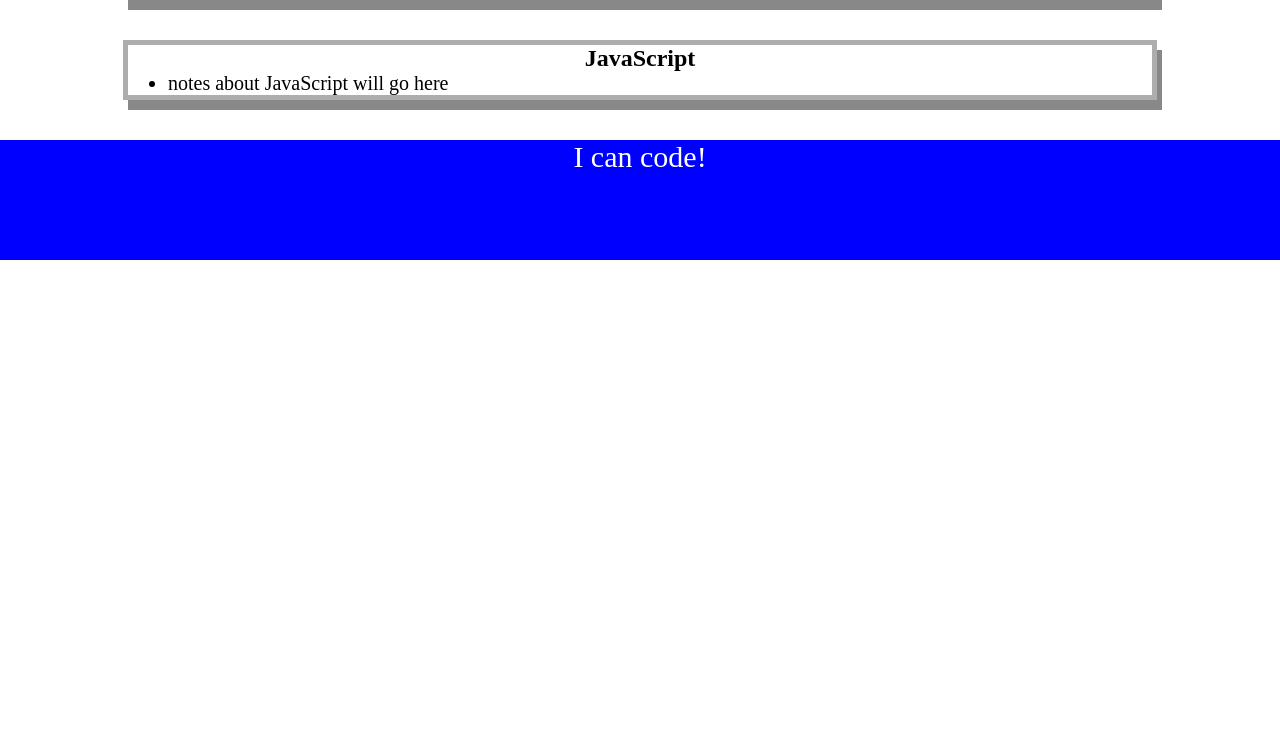
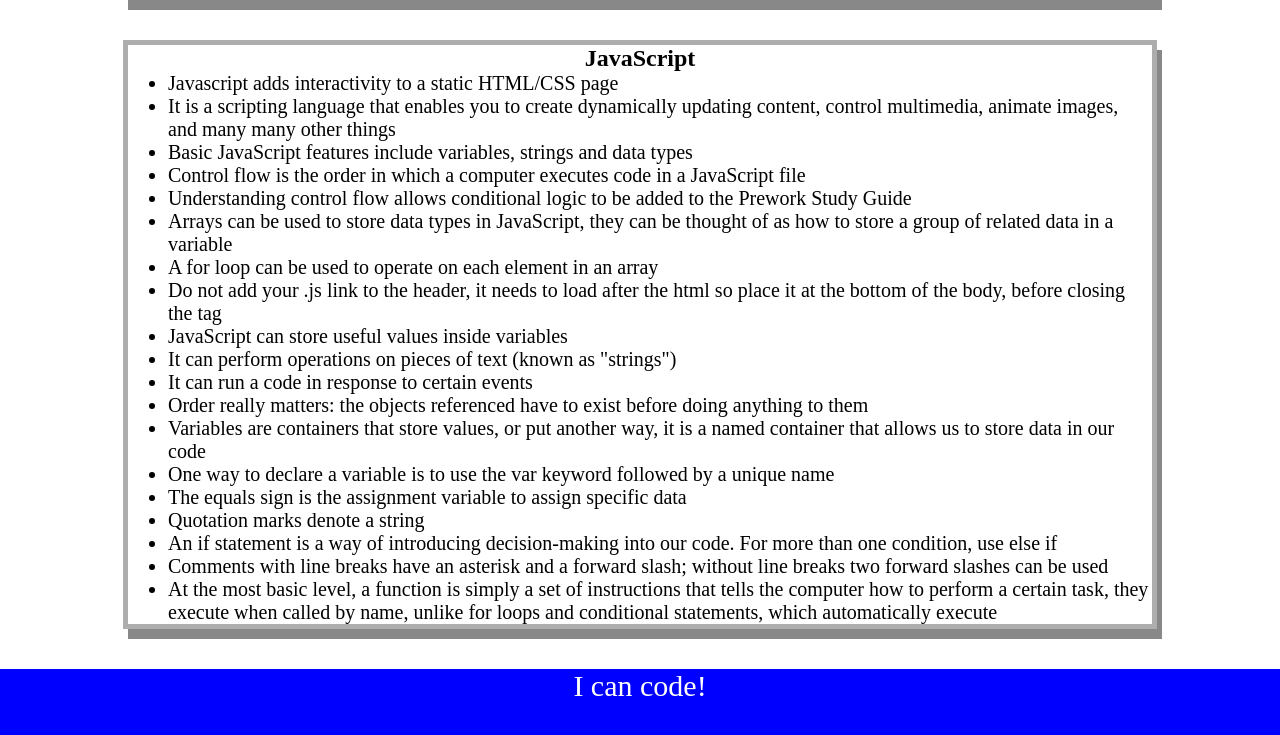
Before and after one commit to rararach-l/prework-study-guide, a plain HTML site: page index.html in a window 1280 px wide. Shown: the part 1225-1960 px from the top of the page. Before the commit the page ends 1485 px from the top, so only its background shows below. Drawn offline with Linux system fonts and the light colour scheme.

Commit message:
updated javascript

```diff
--- a/assets/script.js
+++ b/assets/script.js
@@ -1,16 +1,27 @@
 var topics = ['HTML', 'CSS', 'Git', 'JavaScript'];
-for(var x = 0; x <topics.length; x++) {
+var randomTopic = topics[Math.floor(Math.random() * topics.length)];
+
+function listTopics() {
+ for (var x = 0; x < topics.length; x++) {
    console.log(topics[x]);
  }
-   /*
-if (topics === 'HTML') {
+}
+
+function selectTopic() {
+ if (randomTopic === 'HTML') {
    console.log("Let's study HTML!");
-} else if (topics === 'CSS') {
+ } else if (randomTopic === 'CSS') {
    console.log("Let's study CSS!");
-} else if (topics === 'Git') {
+ } else if (randomTopic === 'Git') {
    console.log("Let's study Git!");
-} else if (topics === 'JavaScript') {
+ } else if (randomTopic === 'JavaScript') {
    console.log("Let's study JavaScript!");
  } else {
    console.log('Please try again!');
-} */
+ }
+}
+
+console.log('Here are the topics we learned through Prework:');
+listTopics();
+console.log('Which topic should we study first?');
+selectTopic();
--- a/index.html
+++ b/index.html
@@ -61,7 +61,25 @@
       <section class="card" id="javascript-section">
         <h2>JavaScript</h2>
         <ul>
-          <li>notes about JavaScript will go here</li>
+          <li>Javascript adds interactivity to a static HTML/CSS page</li>
+          <li>It is a scripting language that enables you to create dynamically updating content, control multimedia, animate images, and many many other things</li>
+          <li>Basic JavaScript features include variables, strings and data types</li>
+          <li>Control flow is the order in which a computer executes code in a JavaScript file</li>
+          <li>Understanding control flow allows conditional logic to be added to the Prework Study Guide</li>
+          <li>Arrays can be used to store data types in JavaScript, they can be thought of as how to store a group of related data in a variable</li>
+          <li>A for loop can be used to operate on each element in an array</li>
+          <li>Do not add your .js link to the header, it needs to load after the html so place it at the bottom of the body, before closing the tag</li>
+          <li>JavaScript can store useful values inside variables</li>
+          <li>It can perform operations on pieces of text (known as "strings")</li>
+          <li>It can run a code in response to certain events</li>
+          <li>Order really matters: the objects referenced have to exist before doing anything to them</li>
+          <li>Variables are containers that store values, or put another way, it is a named container that allows us to store data in our code</li>
+          <li>One way to declare a variable is to use the var keyword followed by a unique name</li>
+          <li>The equals sign is the assignment variable to assign specific data</li>
+          <li>Quotation marks denote a string</li>
+          <li>An if statement is a way of introducing decision-making into our code. For more than one condition, use else if</li>
+          <li>Comments with line breaks have an asterisk and a forward slash; without line breaks two forward slashes can be used</li>
+          <li>At the most basic level, a function is simply a set of instructions that tells the computer how to perform a certain task, they execute when called by name, unlike for loops and conditional statements, which automatically execute</li>
         </ul>
       </section>
     </main>
```
Lines whose indentation alone changed are shown as unchanged.
